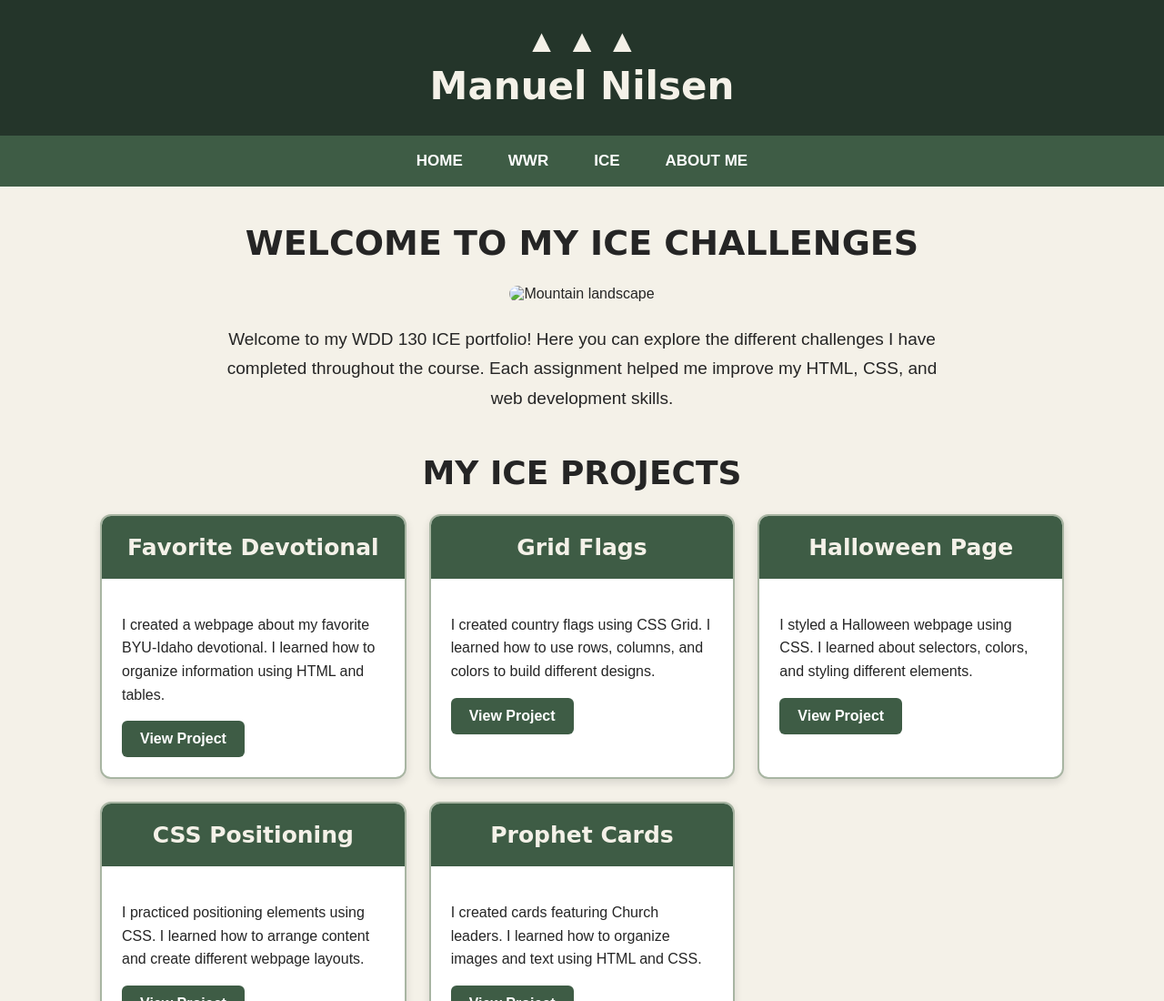
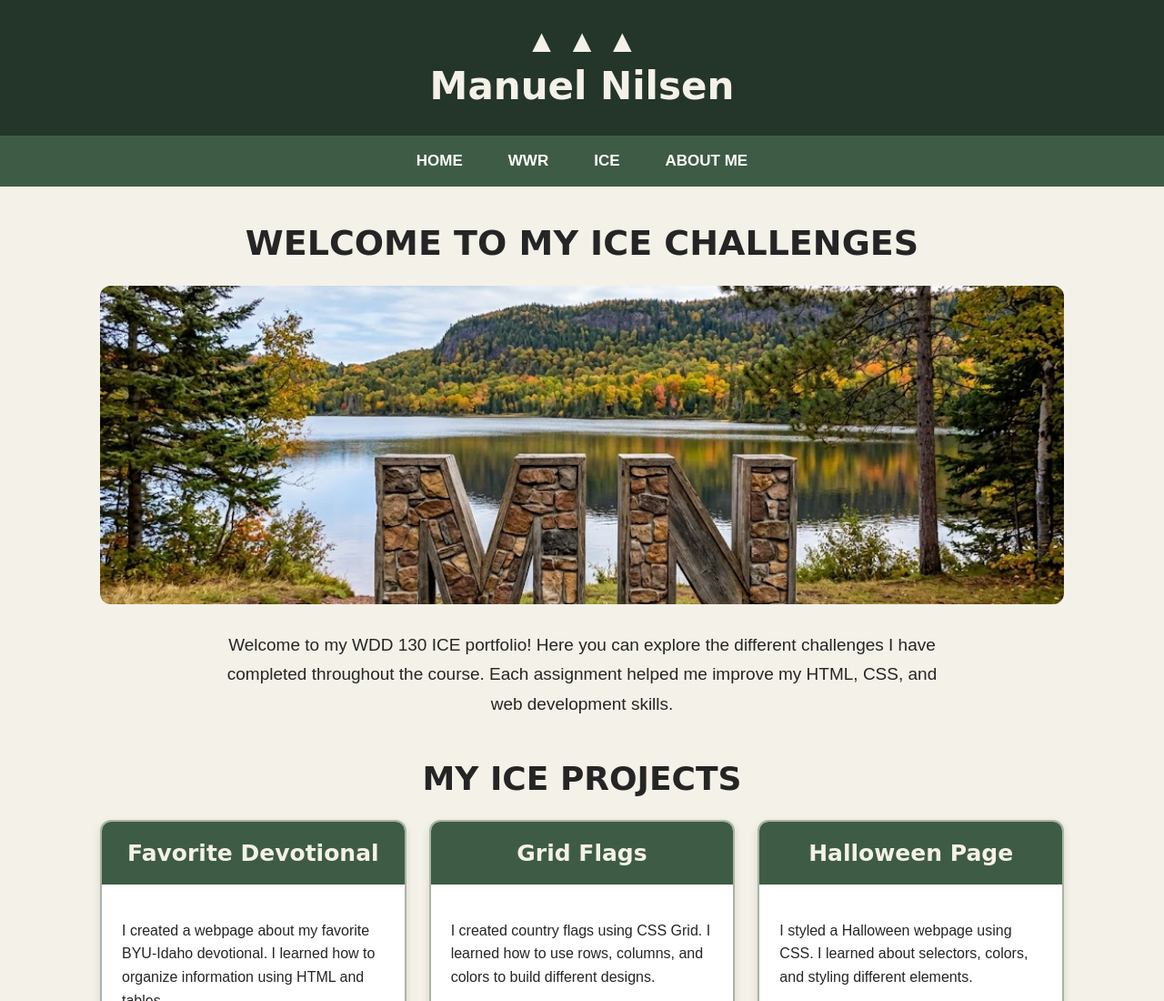
Before and after one commit to nil24005-blip/WDD130, a plain HTML site: page ice.html in a window 1280 px wide. Shown: the top 1100 px of the page at 91% size. Drawn offline with Linux system fonts and the light colour scheme; files whose address does not match are found by name; a web font is replaced by a local one.

Commit message:
Fix image source path in ice.html

```diff
--- a/ice.html
+++ b/ice.html
@@ -217,8 +217,8 @@
         <section class="hero">
             <h2>WELCOME TO MY ICE CHALLENGES</h2>
 
-            <img src="logo.png/Mh mountain in for web portal.jpeg"
-                 alt="Mountain landscape">
+           <img src="Mn%20mountain%20in%20for%20web%20portal.jpeg"
+     alt="Mountain landscape">
 
             <p>
                 Welcome to my WDD 130 ICE portfolio!
```
